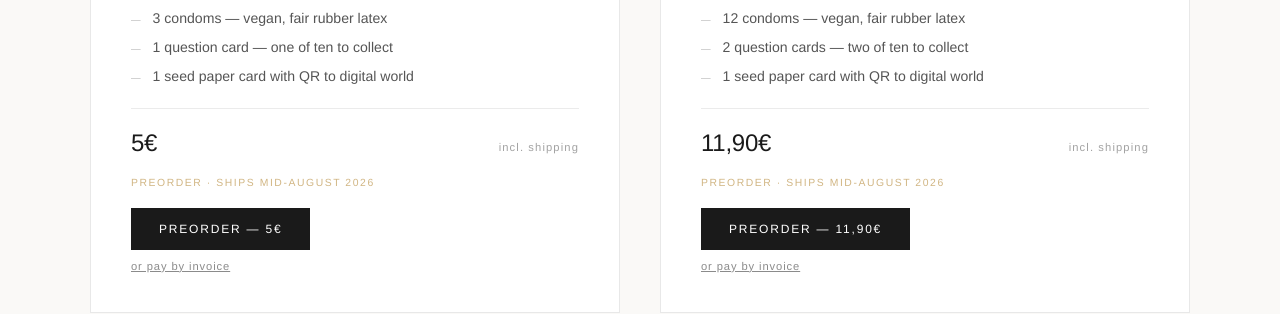
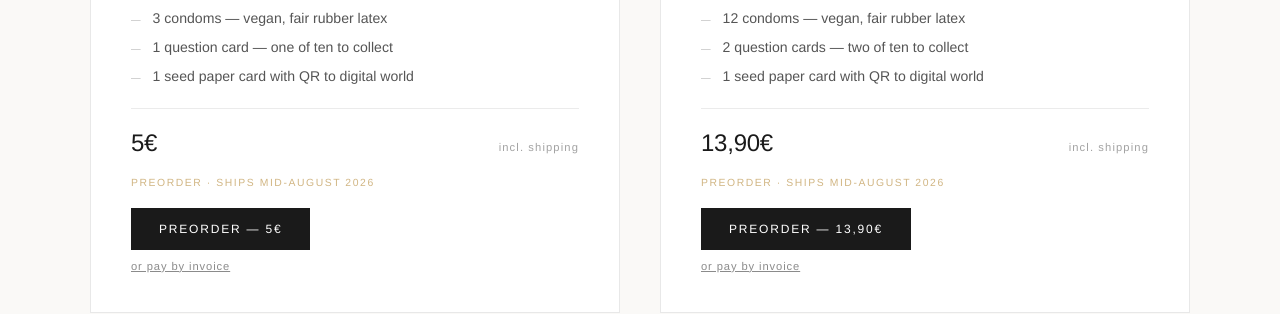
Before and after one commit to aliciafrommann-creator/PeakPlant, a Next.js app: page /shop in a window 1280 px wide. Shown: the part 1860-2174 px from the top of the page. Built offline with nearby package versions, Linux system fonts and the light colour scheme.

Commit message:
update 12er price 11,90€ → 13,90€
https://claude.ai/code/session_01QiucUt9YkPjforvsgi8gb9

```diff
--- a/app/shop/page.tsx
+++ b/app/shop/page.tsx
@@ -89,7 +89,7 @@ function ReserveModal({ onClose, product }: { onClose: () => void; product: Prod
 }
 
 const pricingRows = [
-  { label: 'price',         pack3: '5€',        founders: '7,90€',    pack12: '11,90€'  },
+  { label: 'price',         pack3: '5€',        founders: '7,90€',    pack12: '13,90€'  },
   { label: 'condoms',       pack3: '3',          founders: '6',        pack12: '12'       },
   { label: 'question card', pack3: '1 of ten',   founders: '1 of ten', pack12: '2 of ten' },
   { label: 'surprise card', pack3: 'a chance',   founders: 'a chance', pack12: 'a chance' },
@@ -269,7 +269,7 @@ export default function ShopPage() {
                 ))}
               </div>
               <div style={{ borderTop: '1px solid #ebebeb', paddingTop: '1.25rem', display: 'flex', alignItems: 'baseline', justifyContent: 'space-between' }}>
-                <p style={{ fontSize: '1.5rem', fontWeight: 300, letterSpacing: '-0.01em' }}>11,90€</p>
+                <p style={{ fontSize: '1.5rem', fontWeight: 300, letterSpacing: '-0.01em' }}>13,90€</p>
                 <p style={{ fontSize: '0.7rem', letterSpacing: '0.1em', opacity: 0.4 }}>incl. shipping</p>
               </div>
               <p style={{ fontSize: '0.65rem', letterSpacing: '0.15em', textTransform: 'uppercase', color: '#C9A96E', opacity: 0.85 }}>
@@ -278,7 +278,7 @@ export default function ShopPage() {
               <div style={{ display: 'flex', flexDirection: 'column', gap: '0.6rem', alignItems: 'flex-start' }}>
                 <button onClick={() => startCheckout('pack_12')} disabled={loading === 'pack_12'}
                   style={{ fontFamily: PP, fontSize: '0.75rem', letterSpacing: '0.15em', textTransform: 'uppercase', padding: '0.9rem 1.75rem', background: '#1A1A1A', color: '#fff', border: 'none', cursor: 'pointer' }}>
-                  {loading === 'pack_12' ? '...' : 'preorder — 11,90€'}
+                  {loading === 'pack_12' ? '...' : 'preorder — 13,90€'}
                 </button>
                 <button onClick={() => setReserveProduct('pack_12')}
                   style={{ fontFamily: PP, fontSize: '0.7rem', letterSpacing: '0.08em', background: 'none', border: 'none', color: '#1A1A1A', opacity: 0.5, cursor: 'pointer', textDecoration: 'underline', padding: 0 }}>
```
